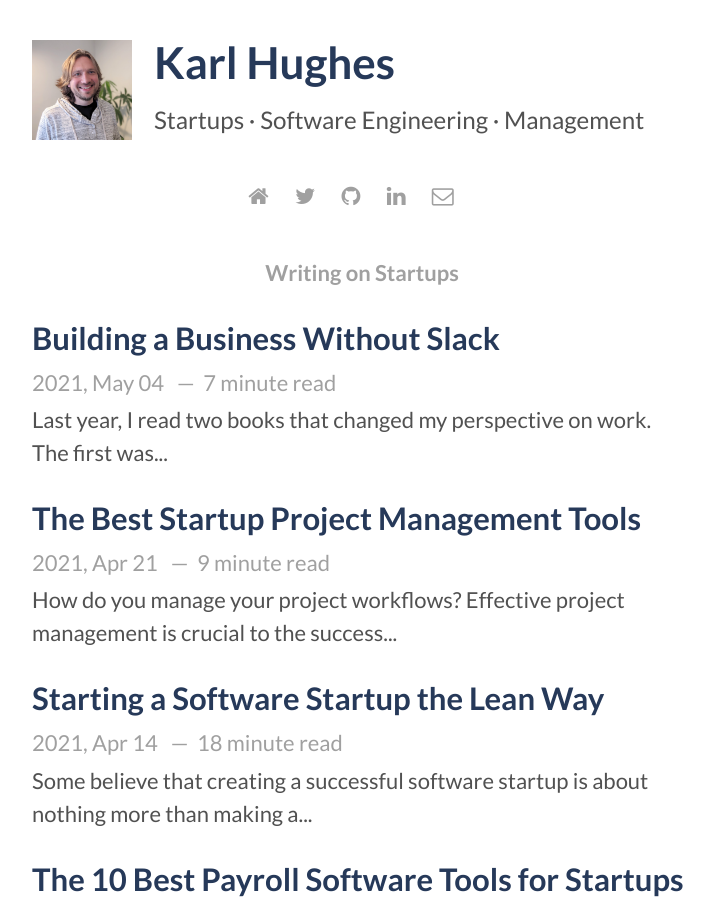
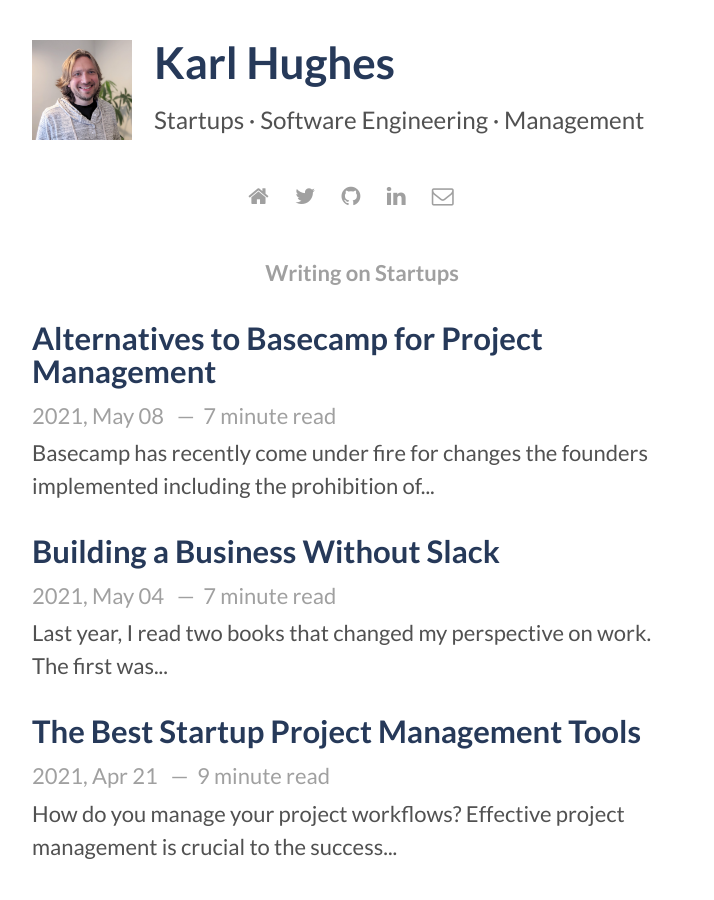
Before and after one commit to karllhughes/personal-blog-5, a Jekyll site: the page built from startups.html, in a window 1280 px wide and 900 px high. Shown: the whole window, without its empty margins (278-992 px from the left). Built offline with Jekyll 4.4.1, drawn with Linux system fonts in a browser that asks for light colours; some of the changed lines change nothing that is shown.

Commit message:
Adding basecamp alternatives

```diff
--- a/_posts/2021-04-21-project-management-tools.markdown
+++ b/_posts/2021-04-21-project-management-tools.markdown
@@ -43,7 +43,7 @@ It integrates with a wide array of tools, including Slack, QuickBooks, Dropbox,
 Their base plan, which comes with [all of TeamWave’s features](https://www.shareasale.com/r.cfm?b=1530551&u=1653894&m=96830), starts at $39 per month. It is suitable for growing teams because it supports an unlimited number of users. More importantly, TeamWave has a free 14-day trial.
 
 
-### **[Monday](https://mondaycom.grsm.io/karlhughes7109)**
+### **[Monday.com](https://mondaycom.grsm.io/karlhughes7109)**
 
 [![Monday.com](https://i.imgur.com/cqwX9WV.png)](https://mondaycom.grsm.io/karlhughes7109)
 
@@ -80,19 +80,11 @@ Trello harnesses the power of automation to minimize tedious tasks and processes
 
 You can get Trello for free. As your organization scales, you can get the paid plans, which come with unlimited boards, advanced checklists, and priority support among other things. The paid plans start at $10 per user per month and are worth every cent in my opinion.
 
-### **[Basecamp](https://basecamp.com/)**
+### ~~Basecamp~~
 
 ![Basecamp homepage](https://i.imgur.com/YkxXsJ3.png)
 
-
-For location-independent businesses, Basecamp is a toolkit that can help you work remotely. No matter where you and your team are in the world, you can keep all of your tasks organized using this all-in-one tool.
-
-Basecamp lets you organize your work into different projects. You can fill each one with all of the people, documents, and tasks related to the project. This makes it easier for you to oversee everything.
-
-Due to the COVID-19 pandemic, this tool is more important than ever as it lets you transition to a productive work-from-home environment. You can try Basecamp for free for 30 days.
-
-The Basecamp plan starts at $99 per month. It is a flat fee, which lets you add an unlimited number of users and projects.
-
+I no longer recommend Basecamp due to their [new policies banning political discussions](https://www.theverge.com/2021/4/27/22406673/basecamp-political-speech-policy-controversy), but I did write a new list of companies with better track records on diversity and inclusion that you can [use as an alternative](/posts/basecamp-alternatives).
 
 ### **[Clubhouse](https://clubhouse.io/)**
 
@@ -135,7 +127,7 @@ If you want to bring Notion into your small team, you can get it for $8 per user
 
 All of the paid plans have free trial versions.
 
-**[Asana](https://asana.com/)**
+### [Asana](https://asana.com/)
 
 
 ![Asana homepage](https://i.imgur.com/1UQ6cT8.png)
--- /dev/null
+++ b/_posts/2021-05-08-basecamp-alternatives.markdown
@@ -0,0 +1,144 @@
+---
+title: Alternatives to Basecamp for Project Management
+layout: post
+date: 2021-05-08
+img: /assets/img/basecamp.png
+categories:
+- Startups
+---
+
+Basecamp has recently come under fire for [changes](https://world.hey.com/jason/changes-at-basecamp-7f32afc5) the founders implemented including the prohibition of societal and political discussions on the company’s internal Basecamp account. It also ceased giving out “paternalistic” benefits and has done away with committees.
+
+This decision, particularly the prohibition of societal and political discussions, has prompted about [one-third of Basecamp’s employees](https://twitter.com/CaseyNewton/status/1388212468510380034?s=20) to accept buyouts and leave the company. And it’s not only Basecamp’s employees who are affected by this decision, as many of their customers are looking to find alternatives to this otherwise well-respected project management platform.
+
+## Selecting a Good Project Management Tool Alternative
+
+Given the wealth of project management platforms on the market, it can be difficult to choose one that suits you and your team’s unique needs. To help you select the best one for your team, I’ve compiled a list of features that every good project management tool should have.
+
+Prior to selecting a platform, you need to consider what exactly you need from a project management tool. It helps if you can consider your team’s size and identify your team’s existing pain points. From there, you can begin your search for tools with features that can address these issues.
+
+The good thing about many of these tools is that they have a trial version that you can test for free to see if any of them could work for your team. After testing out your selected platforms, it’s important to gather feedback from your team to see how your selections fare and if they are able to address your pain points.
+
+Features that I consider include:
+
+
+*   Ease of use
+*   Dashboard accessibility
+*   Ease of collaboration
+*   Software security
+*   A pricing plan that works within your budget
+*   Time tracking
+*   Report integration and real-time reporting capabilities
+*   External sharing capabilities
+*   Customizable interface
+*   The company's track record on diversity, inclusion, and social impact
+
+
+## 6 Alternatives to Basecamp
+
+
+### [Airtable](https://airtable.com/invite/r/4EaSmQNr)
+
+Every team has a different set of needs. [Airtable](https://airtable.com/invite/r/4EaSmQNr) understands that and offers unique solutions for teams of any size.
+
+Airtable also gives you access to over 50 prebuilt apps and even lets you create your own app with JavaScript and React. It has an Automation function that automates redundant tasks and creates custom notifications so you and your team can focus on other more important tasks.
+
+It makes collaborations easier with its Airtable Sync feature, which lets you collaborate in real time via mobile or desktop apps. You can start using Airtable for free and have access to unlimited bases, up to 2GB of attachments per base, and five different views including grid, calendar, and gallery views.
+
+It also offers three paid tiers: Plus for growing teams at $10 per seat monthly (billed annually), Pro for teams that do frequent collaborations on complex workflows at $20 per seat monthly (billed annually), and Enterprise (price available upon request) for companies that need advanced security, control, and support.
+
+
+![Airtable has a strong record on diversity](https://i.imgur.com/tSDMRq0.png)
+
+Airtable advocates for [diversity and inclusivity in the workplace](https://www.platohq.com/blog/diverse-and-inclusive-teams), and they are outspoken [supporters of the Black community](https://blog.airtable.com/we-stand-with-the-black-community/). They’re extending support to their Black employees who have experienced trauma and loss, and they’ve set up a donation program in support of the Center for Policing Equity.
+
+
+### [Trello](https://trello.com/)
+
+
+Another **alternative to Basecamp**, [Trello](https://trello.com/en) is a visual collaboration tool that lets teams collaborate on and manage projects and boost their productivity. It has a range of powerful features including view management, no-code automation, and app integration for a seamless workflow.
+
+![Trello supports d&i](https://i.imgur.com/MG7INUh.png)
+
+For individuals and teams, you can use Trello for free and enjoy access to unlimited cards, up to 10 boards, and iOS and mobile apps, among other features.
+
+Teams with up to 100 members can sign up for the Business Class plan for $10 per user per month, to be billed annually. This gives you access to all features available on the free plan, plus access to additional features such as custom backgrounds and stickers, priority support, and simple data export.
+
+The Enterprise plan is suitable for companies and organizations with more than 100 members that need better org-wide controls, security, and support. Its price is available upon request.
+
+![Why you need diversity on your team by Trello](https://i.imgur.com/FSxHNAL.png)
+
+Trello also [actively supports diversity and inclusion](https://blog.trello.com/build-diversity-on-your-team) on teams.
+
+
+### [Teamwave](https://www.shareasale.com/r.cfm?b=1530551&u=1653894&m=96830)
+
+[Teamwave](https://www.shareasale.com/r.cfm?b=1530551&u=1653894&m=96830) is a tool that lets you manage your projects, sales, team, and clients all on one platform. It’s easy to use and lets you work smarter thanks to key features such as Time Tracking, Contact Management, and Team Calendar.
+
+[![Teamwave home page](https://i.imgur.com/G7SoggP.png)](https://www.shareasale.com/r.cfm?b=1530551&u=1653894&m=96830)
+
+Designed for small businesses and an excellent alternative to Basecamp, it streamlines your operations by enabling you to find tasks, estimates, milestones, and customer-related data all in one place. It’s compatible with both desktop and mobile devices, allowing you and your team to work and collaborate on projects whether you’re at work or on the go.
+
+Teamwave currently offers three pricing tiers: Starter, Pro, and Business. All plans include access to features for sales management, project management, HRMS, Email integration, reports, apps and integrations, and security and user permissions. Additional offers for all plans include unlimited projects and deals, unlimited number of users, and no individual charges or fees per user.
+
+Ideal for small teams, the Starter plan goes for a flat price of $39 per month. The Pro plan is designed for growing teams and has a $66 monthly flat rate. For medium and large teams, the Business plan is an ideal choice and goes for a flat price of $199 per month. You can also try Teamwave for free to see how it would work for your company.
+
+The company is currently one of the [several fully remote companies](https://blog.teamwave.com/fully-remote-companies/) that allow their employees to work from practically anywhere.
+
+
+### [Monday.com](https://mondaycom.grsm.io/karlhughes7109)
+
+[Monday.com](https://mondaycom.grsm.io/karlhughes7109) gives you the freedom to work however you want to. It lets you manage a range of projects such as project management, software development, and marketing. It’s easy to set up and can be integrated with a host of existing tools including Dropbox, Slack, Zoom, Google Drive, Adobe Creative Cloud, and Gmail.
+
+It has four pricing plans, all of which are billed annually, starting with Basic at $8 per month, Standard at $10 a month, Pro at $16 per month, and Enterprise, price available on request.
+
+[![Monday.com's D&I page](https://i.imgur.com/Weki2lU.png)](https://mondaycom.grsm.io/karlhughes7109)
+
+This **alternative to Basecamp** also advocates for diversity, belonging, and inclusion in the workplace.
+
+
+
+### [ClickUp](https://clickup.com/)
+
+No task is too simple or too complex with [ClickUp](https://clickup.com/). It has a number of proprietary features that streamline operations, including:
+
+- **Slash Commands** - An easier way to create or edit tasks, without the need to click your mouse, this feature lets you type a forward slash (/) with your command.
+- **Real-time Chat** - Lets you communicate with team members in real time while enabling you to include attachments, links, and even emojis.
+- **Task Tray** - A function that minimizes the need to open a new tab for every different task or activity.
+
+The platform also has features for process management, time management, task management, integrations, team collaborations, and reporting, among many attributes.
+
+ClickUp offers four pricing tiers: Free, Unlimited (starts at $5 per member per month), Business (starts at $9 per member per month), and Enterprise (price available on request). The paid tiers can be billed monthly or annually.
+
+![Clickup is committed to diversity](https://i.imgur.com/osBGJXK.png)
+
+ClickUp is also outspoken about promoting diversity and inclusion at work.
+
+
+### Notion
+
+Another **alternative to Basecamp** is [Notion](https://www.notion.so/), an all-in-one workspace for any kind of team. Engineering teams, for example, can coordinate their releases and codify their processes with the help of Notion. Using Notion, Design teams can track every project and build a catalog of their designs.
+
+Other features include real-time collaboration and the ability to embed over 500 apps. Notion is free for personal use. The Personal Pro Plan starts at $4 per month, followed by the Team Plan at $8 per member per month, and the Enterprise plan (price available on request). As of writing, they’re offering a [50% discount on Team plans](https://www.notion.so/Discount-for-nonprofits-e21698a10f824f23b66a75f3897b58a1) for registered non-profits. To apply, you need to fill out [this form](https://www.notion.so/pricing) first.
+
+Notion is an equal opportunity organization and as such they strongly believe in diversity and inclusivity.
+
+
+### [Asana](https://asana.com/)
+
+[Asana](https://asana.com/) is a project management tool that helps teams manage and organize their work. Access its core features, which includes project management tools such as holistic project views, custom fields, and approvals, views and reporting tools like timeline, workloads, and portfolios, unlimited free guests, and integrations with apps such as Dropbox, Google Drive, and Box.
+
+One of Asana’s best features is its Automation capabilities, allowing you to simplify your workflows and streamline your processes, so your team can get the job done more efficiently at a faster rate. Moreover, this innovative feature lets you create custom rules and templates that better suit your team’s unique and varying needs.
+
+Asana currently offers four pricing plans: Free, Premium at $10.99 per month, Business at $24.99 monthly, and Enterprise, price available on request.
+
+![Asana acts against racism](https://i.imgur.com/EfuMufl.png)
+
+As a progressive company, Asana also seeks to address the [diversity issues](https://www.theguardian.com/sustainable-business/2016/jun/06/silicon-valley-diversity-problem-tech-industry-solutions) that plague tech companies in Silicon Valley. The company also has an [anti-racism stand and is taking action](https://blog.asana.com/2020/09/diversity-inclusion-equity/#close) to broaden support for diversity, equity, and inclusion.
+
+
+## More Options
+
+I had been considering a move to Basecamp this year before the latest debacle, but fortunately there are plenty of good alternative platforms that support diversity and fair employee benefits.
+
+If you want an even wider selection of project management tools, I’ve also got a more [comprehensive list of available alternatives here](https://www.karllhughes.com/posts/project-management-tools). With the COVID-19 pandemic greatly changing the way we work, it’s become even more important for teams to be able to collaborate and work on projects wherever they may be. These project management tools not only help startups and businesses streamline their workflows, but also boost productivity, improve project timelines, and help accomplish deadlines.
```
Also changed, not shown: assets/img/basecamp.png (added).
